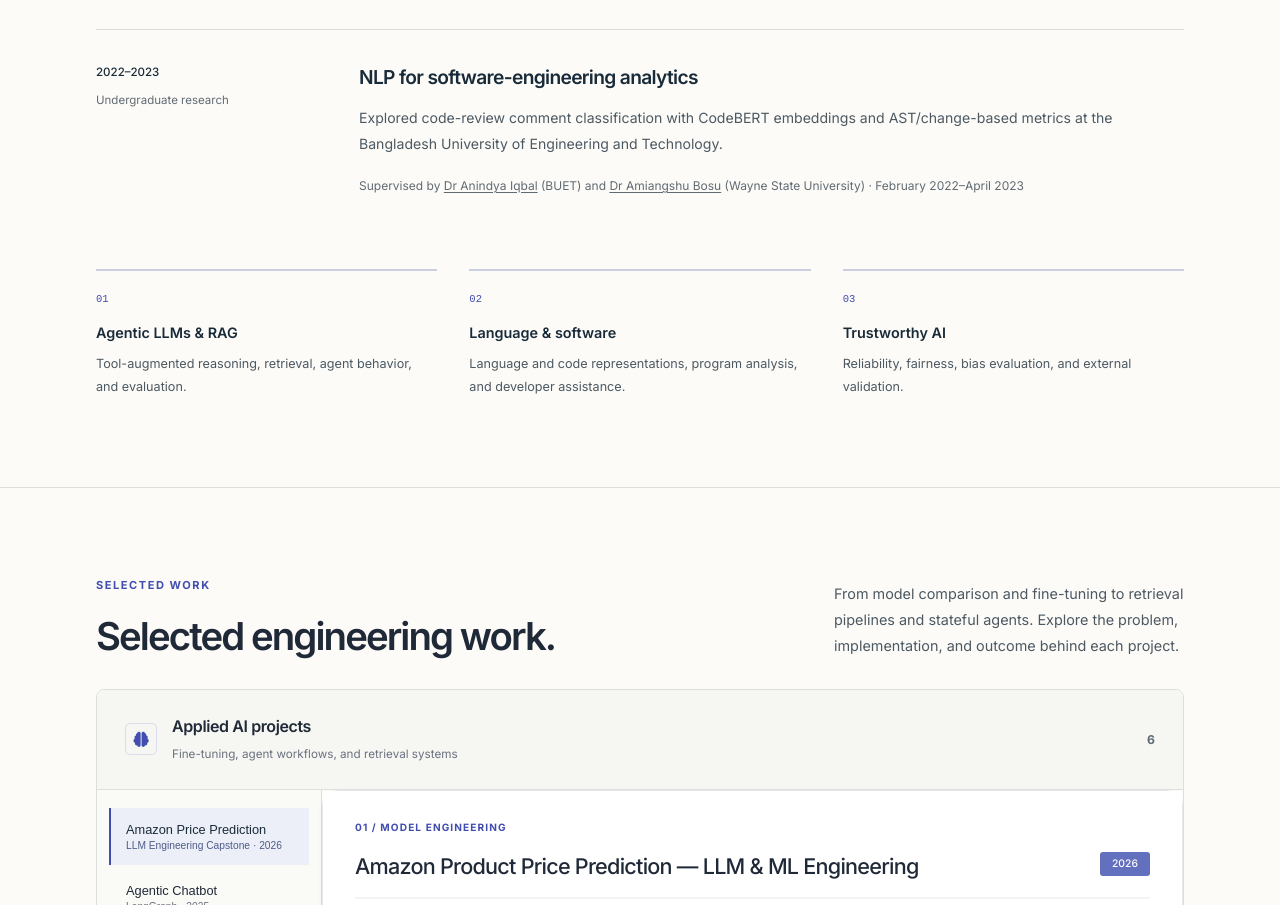
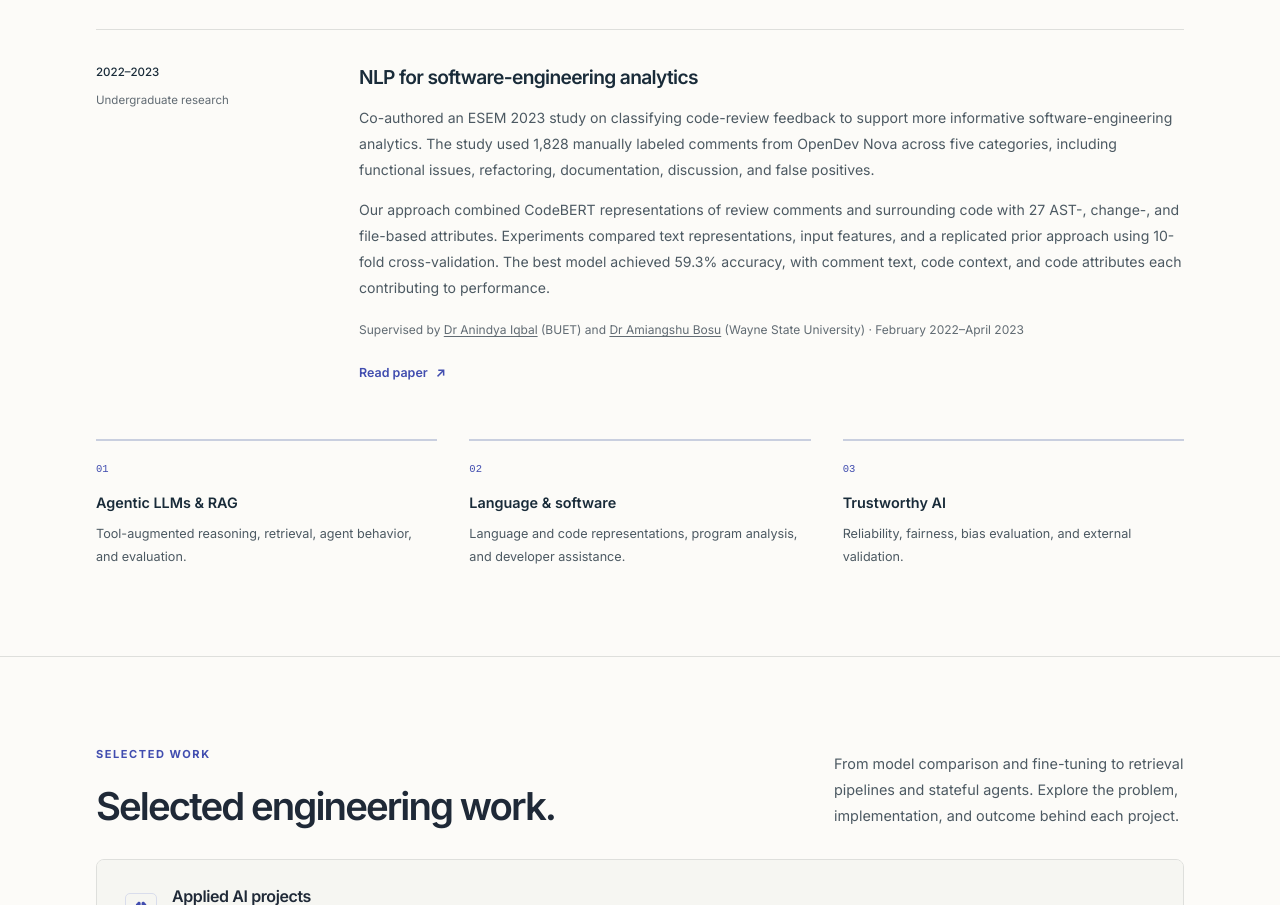
Before and after one commit to Ovi-Poddar/Portfolio, a plain HTML site: page index.html in a window 1280 px wide. Shown: the part 1902-2807 px from the top of the page. Drawn offline with Linux system fonts and the light colour scheme.

Commit message:
Expand ESEM research entry with study methods and results

```diff
--- a/index.html
+++ b/index.html
@@ -108,8 +108,10 @@
             <div class="record-meta"><span>2022–2023</span><span>Undergraduate research</span></div>
             <div>
               <h3>NLP for software-engineering analytics</h3>
-              <p>Explored code-review comment classification with CodeBERT embeddings and AST/change-based metrics at the Bangladesh University of Engineering and Technology.</p>
+              <p>Co-authored an ESEM 2023 study on classifying code-review feedback to support more informative software-engineering analytics. The study used 1,828 manually labeled comments from OpenDev Nova across five categories, including functional issues, refactoring, documentation, discussion, and false positives.</p>
+              <p>Our approach combined CodeBERT representations of review comments and surrounding code with 27 AST-, change-, and file-based attributes. Experiments compared text representations, input features, and a replicated prior approach using 10-fold cross-validation. The best model achieved 59.3% accuracy, with comment text, code context, and code attributes each contributing to performance.</p>
               <p class="record-credit">Supervised by <a href="https://cse.buet.ac.bd/faculty/faculty_detail/anindyaiqbal" target="_blank" rel="noopener noreferrer">Dr Anindya Iqbal</a> (BUET) and <a href="https://scholar.google.com/citations?user=mPJAsAMAAAAJ&amp;hl=en" target="_blank" rel="noopener noreferrer">Dr Amiangshu Bosu</a> (Wayne State University) · February 2022–April 2023</p>
+              <a href="https://arxiv.org/pdf/2307.03852" class="publication-link" target="_blank" rel="noopener noreferrer">Read paper <span aria-hidden="true">↗</span></a>
             </div>
           </article>
         </div>
```
